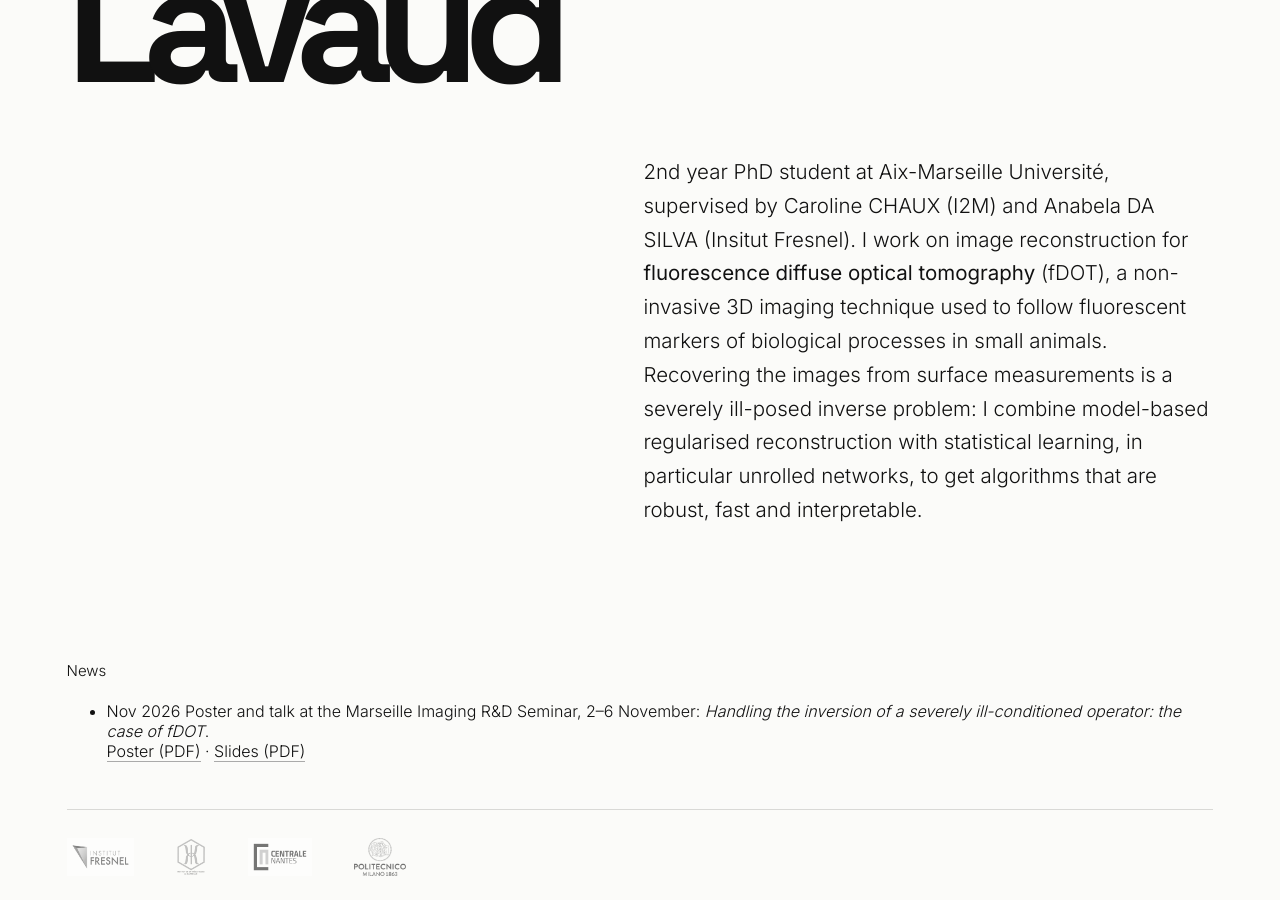
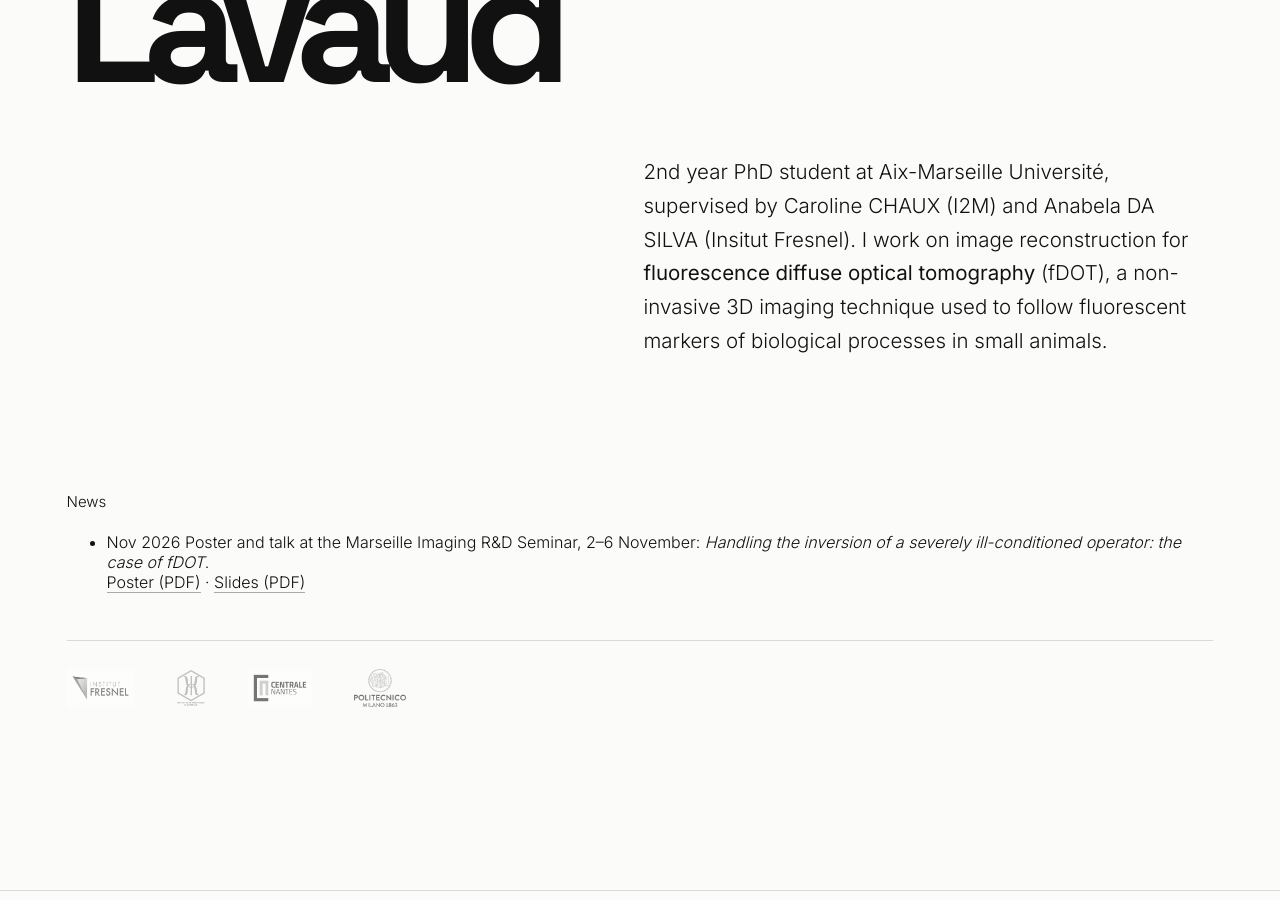
Before and after one commit to clementlavaud/clementlavaud.github.io, a Jekyll site: the page built from index.md, in a window 1280 px wide and 900 px high, scrolled down 382 px. Built offline with Jekyll 4.4.1, drawn with Linux system fonts in a browser that asks for light colours.

Commit message:
Update index.md

```diff
--- a/index.md
+++ b/index.md
@@ -9,10 +9,7 @@ title: "Home"
     2nd year PhD student at Aix-Marseille Université, supervised by Caroline CHAUX (I2M) and Anabela DA SILVA (Insitut Fresnel). I work on image reconstruction for
     <strong>fluorescence diffuse optical tomography</strong> (fDOT), a non-invasive
     3D imaging technique used to follow fluorescent markers of biological processes
-    in small animals. Recovering the images from surface measurements is a severely
-    ill-posed inverse problem: I combine model-based regularised reconstruction with
-    statistical learning, in particular unrolled networks, to get algorithms that are
-    robust, fast and interpretable.
+    in small animals.
   </p>
 </section>
 
```
